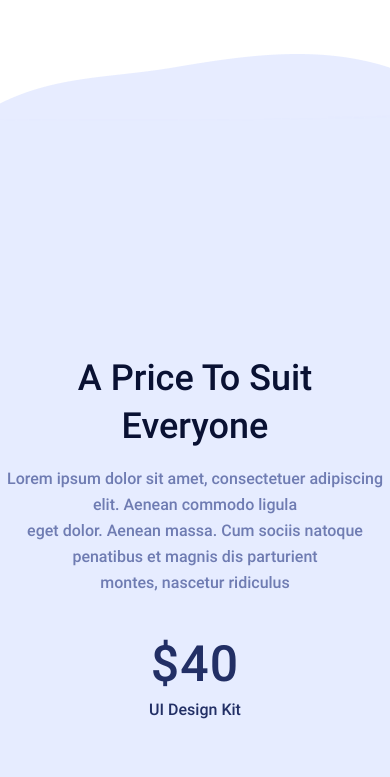
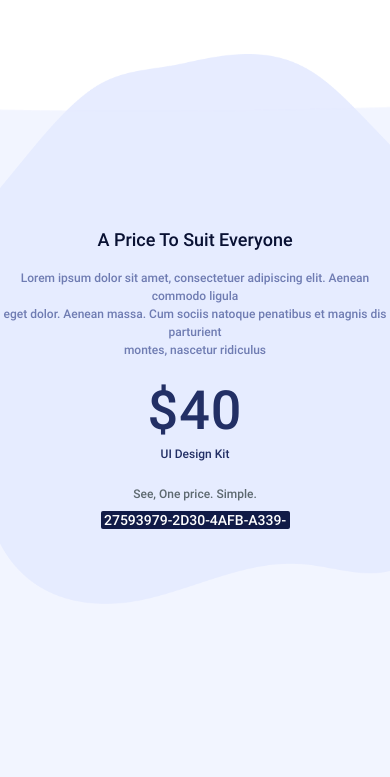
Before and after one commit to mazurenko913/landie, a plain HTML site: page index.html in a window 390 px wide. Shown: the part 3127-3904 px from the top of the page. Drawn offline with Linux system fonts and the light colour scheme.

Commit message:
make media quries fot price section

```diff
--- a/styles/price-section.css
+++ b/styles/price-section.css
@@ -54,3 +54,103 @@
     width: 189px;
     display: inline-block;
 }
+
+@media only screen and (max-width: 1200px) {
+    .price-section .price-title {
+        font-size: 42px;
+        line-height: 52px;
+        margin-bottom: 18px;
+    }
+    .price-section .price-text {
+        font-size: 18px;
+        line-height: 28px;
+        margin-bottom: 38px;
+    }
+    .price-section .product-price{
+        font-size: 54px;
+        line-height: 68px;
+    }
+    .price-section .product-source {
+        font-size: 18px;
+        line-height: 28px;
+    }
+    .price-section .product-response {
+        font-size: 16px;
+        line-height: 22px;
+        margin-bottom: 12px;
+    }
+}
+
+@media only screen and (max-width: 992px) {
+    .price-section {
+        background-size: cover, 850px 850px;
+  }
+    .price-section .price-wraper {
+        margin-bottom: 50px;
+        margin-top: 230px;
+    }
+}
+
+@media only screen and (max-width: 768px) {
+    .price-section {
+        background-size: cover, 600px 600px;
+    }
+    .price-section .price-wraper {
+        margin-bottom: 0;
+        margin-top: 180px;
+    }
+    .price-section .price-title {
+        font-size: 24px;
+        line-height: 32px;
+    }
+    .price-section .price-text {
+        font-size: 14px;
+        line-height: 22px;
+        margin-bottom: 22px;
+    }
+    .price-section .product-source {
+        font-size: 14px;
+        line-height: 20px;
+        margin-bottom: 32px;
+    }
+    .price-section .product-response {
+        font-size: 12px;
+        line-height: 20px;
+        margin-bottom: 10px;
+    }
+    .price-section .badge {
+        line-height: 20px;
+    }
+}
+
+@media only screen and (max-width: 576px){
+    .price-section {
+        background-size: cover, 550px 550px;
+    }
+    .price-section .price-wraper {
+        margin-bottom: 0;
+        margin-top: 175px;
+    }
+    .price-section .price-title {
+        font-size: 18px;
+        line-height: 22px;
+    }
+    .price-section .price-text {
+        font-size: 12px;
+        line-height: 18px;
+        margin-bottom: 18px;
+    }
+    .price-section .product-source {
+        font-size: 12px;
+        line-height: 18px;
+        margin-bottom: 22px;
+    }
+    .price-section .product-response {
+        font-size: 12px;
+        line-height: 18px;
+        margin-bottom: 8px;
+    }
+    .price-section .badge {
+        line-height: 18px;
+    }
+  }
```
